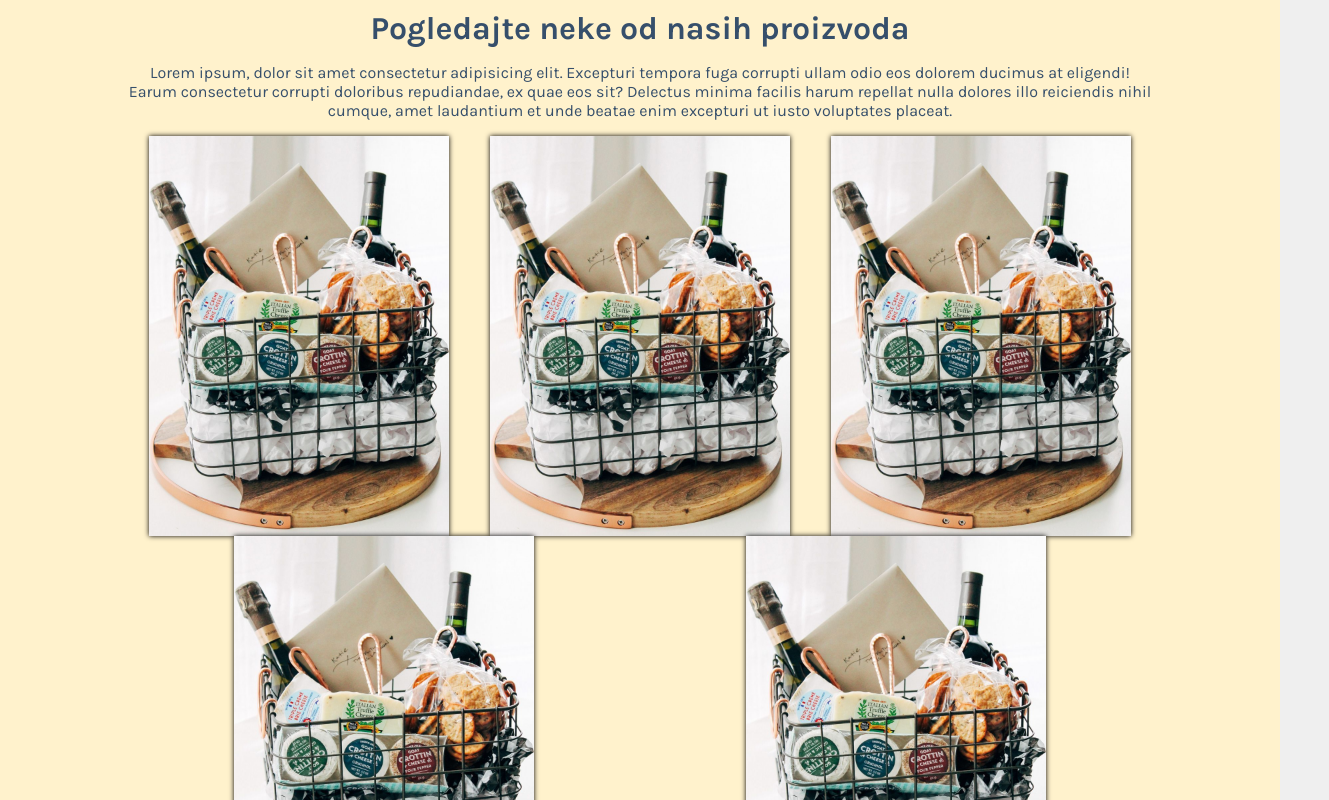
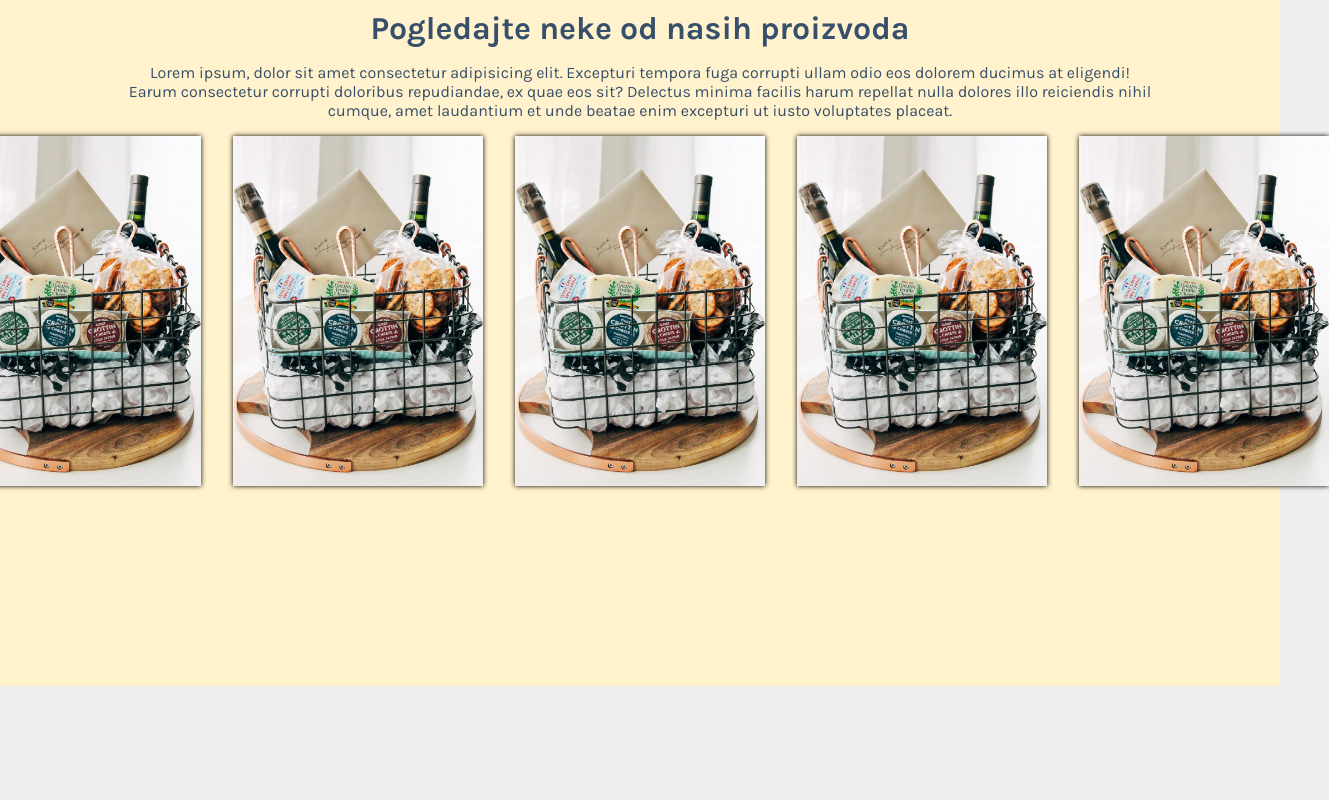
Before and after one commit to MilanJulinac42/gb-client, a Next.js app: page / in a window 1280 px wide. Shown: the part 640-1440 px from the top of the page, 1329 px wide, since content can reach past the window. After the commit the page ends 1326 px from the top, so only its background shows below. Built offline with nearby package versions, Linux system fonts and the light colour scheme.

Commit message:
gb-80 fixed gallery component

```diff
--- a/components/card/Card.module.scss
+++ b/components/card/Card.module.scss
@@ -2,8 +2,8 @@ $bg: #FEF5DF;
 
 .container {
   position: relative;
-  width: 300px;
-  height: 400px;
+  width: 250px;
+  height: 350px;
   margin: auto;
   background-color: black;
   background-size: cover;
--- a/layout/landingPageGallery/LandingPageGallery.module.scss
+++ b/layout/landingPageGallery/LandingPageGallery.module.scss
@@ -19,6 +19,7 @@
 
 .gallery {
     display: flex;
-    flex-wrap: wrap;
+    flex-wrap: nowrap;
     justify-content: center;
+    gap: 32px;
 }
--- a/layout/landingPageGallery/LandingPageGallery.tsx
+++ b/layout/landingPageGallery/LandingPageGallery.tsx
@@ -15,7 +15,7 @@ const LandingPageGallery: React.FC = () => {
       <h1>Pogledajte neke od nasih proizvoda</h1>
       <p className={styles.text}>Lorem ipsum, dolor sit amet consectetur adipisicing elit. Excepturi tempora fuga corrupti ullam odio eos dolorem ducimus at eligendi! Earum consectetur corrupti doloribus repudiandae, ex quae eos sit? Delectus minima facilis harum repellat nulla dolores illo reiciendis nihil cumque, amet laudantium et unde beatae enim excepturi ut iusto voluptates placeat.</p>
       <div
-        style={{ display: "flex", flexWrap: "wrap", justifyContent: "center" }}
+        className={styles.gallery}
       >
         {products.map((product, index) => (
           <Card key={index} {...product} />
```
